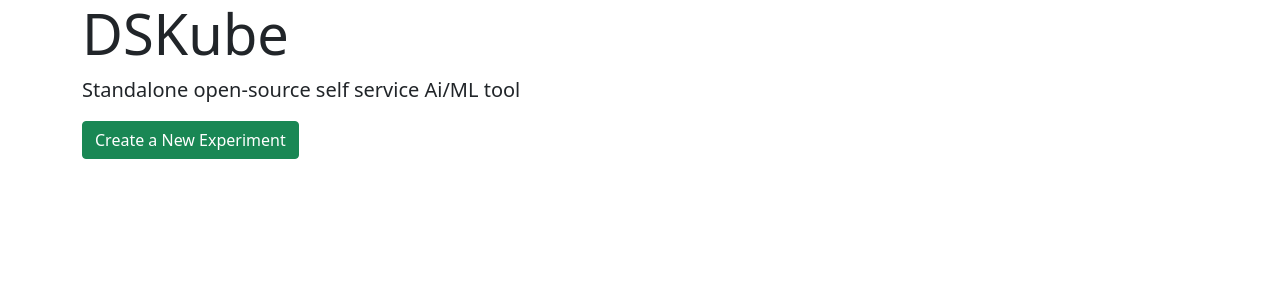
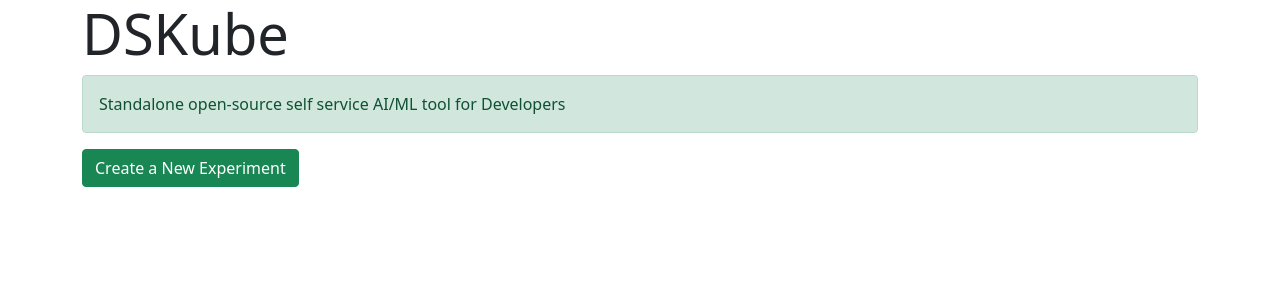
Before and after one commit to ranjanprj/RestifyML, a Spring Boot app: page / in a window 1280 px wide. Shown: the top 300 px of the page. Run offline with Spring Boot 4, Linux system fonts and the light colour scheme; data that the repository does not hold is empty; some libraries are stand-ins or nearby versions.

Commit message:
Add screenshot to documentation

```diff
--- a/src/main/resources/templates/index.html
+++ b/src/main/resources/templates/index.html
@@ -9,9 +9,12 @@
 
         <div class="jumbotron jumbotron-fluid">
             <div class="container">
-           <h1 class="display-4">DSKube</h1>
+                <h1 class="display-4">DSKube</h1>
 
-                <p class="lead">Standalone open-source self service Ai/ML tool </p>
+
+                <div class="alert alert-success" role="alert">
+                 Standalone open-source self service AI/ML tool for Developers
+                </div>
                 <a  th:href="@{/newexperiment}" class="btn btn-success">Create a New Experiment</a>
 
                 </p>
```
Also changed, not shown: images/screenshot.png.
